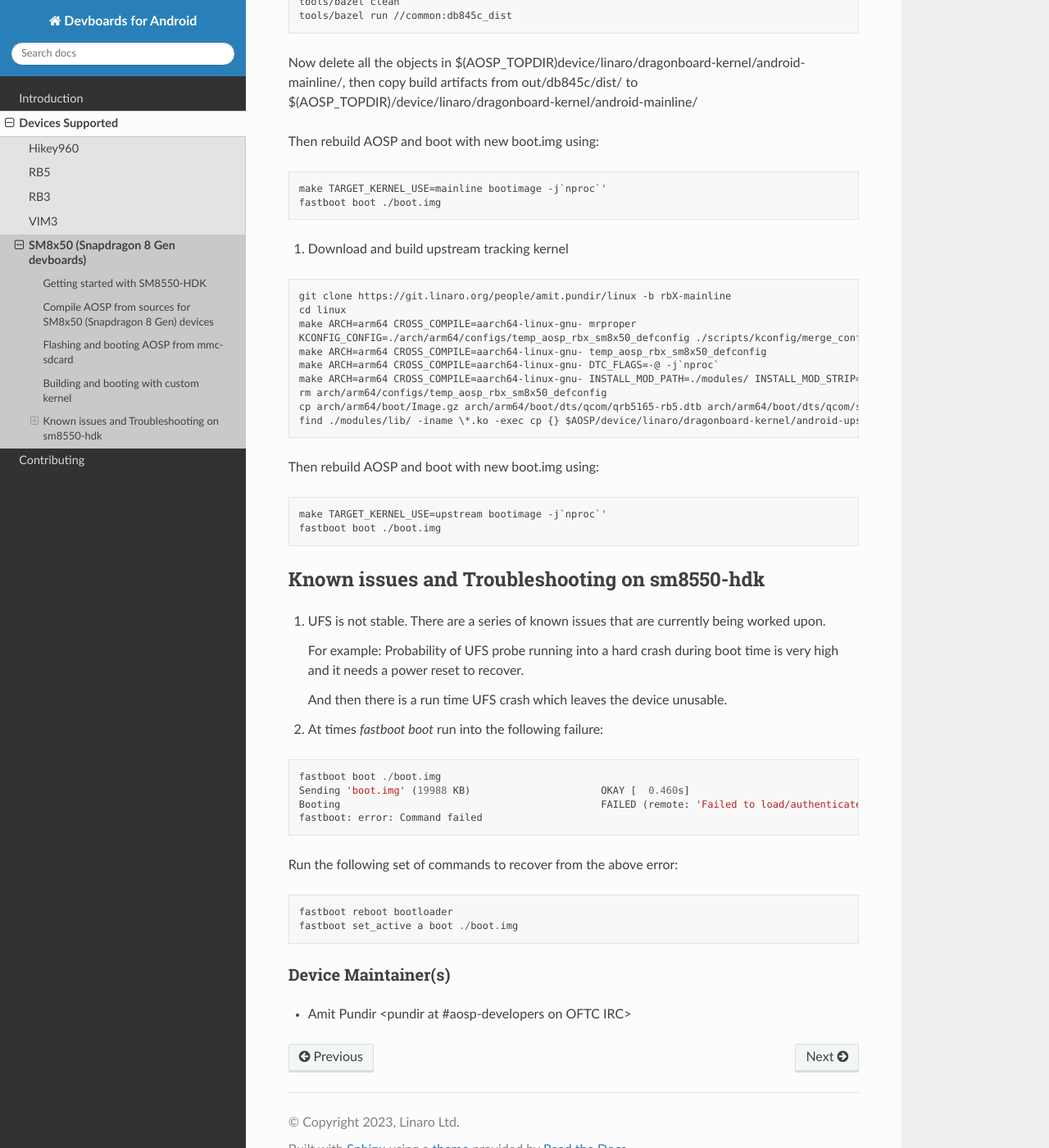
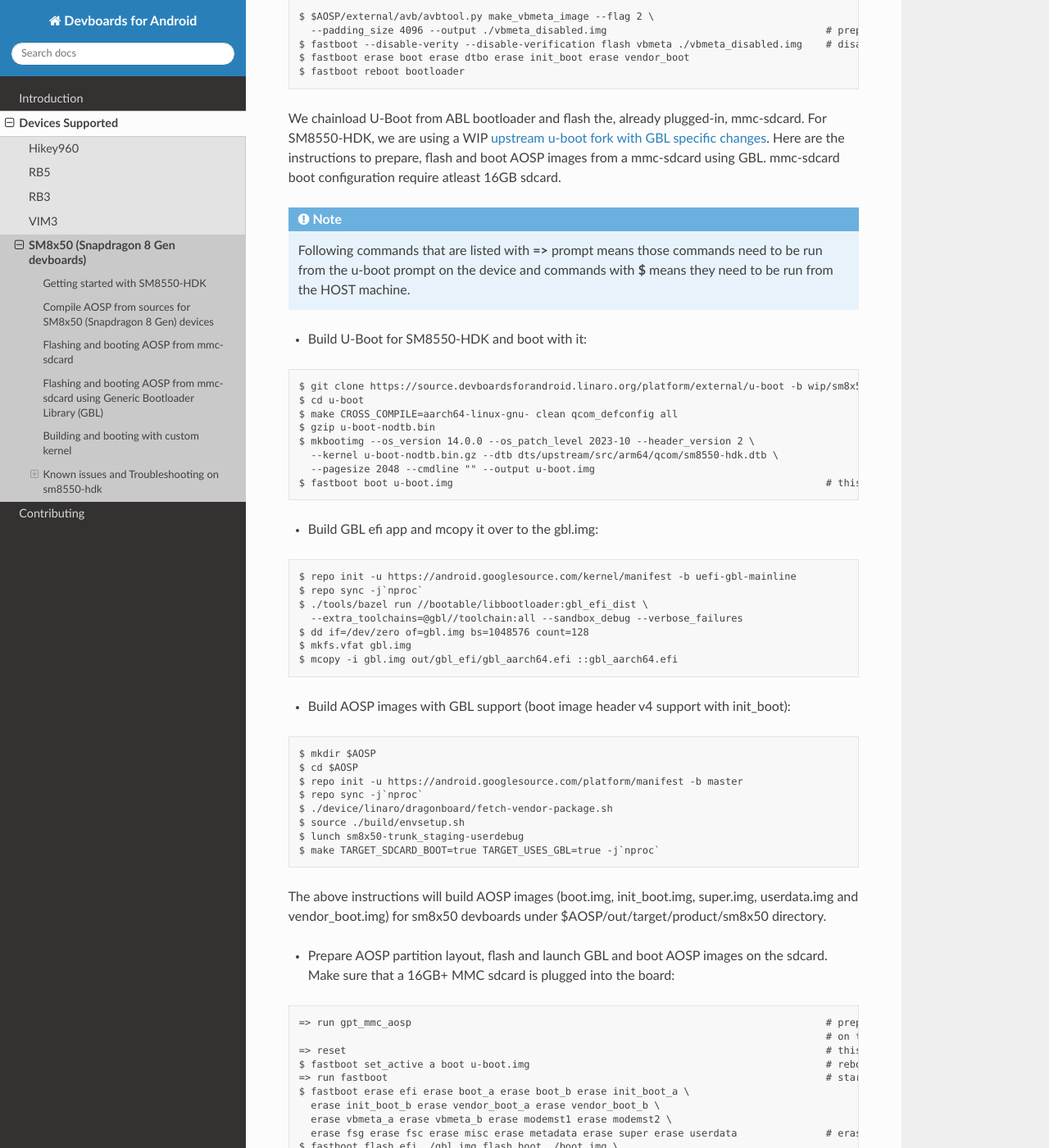
Before and after one commit to sumitsemwal/devboardsforandroid, a Sphinx documentation site: the page built from docs/devices/sm8x50.rst, in a window 1280 px wide and 1400 px high, scrolled down 2965 px. Shown: the whole window at 82% size. Built offline with Sphinx 7.4.7 and the Read the Docs theme 3.1.0, drawn with Linux system fonts in a browser that asks for light colours; some of the changed text lies outside the part shown.

Commit message:
sm8x50-hdk: Add instructions to boot AOSP on SM8550-HDK with GBL
Add instructions to boot AOSP with Generic Bootloader Library (GBL)
on SM8550-HDK.

Change-Id: I0924c595493552a7754a85d34e88cf10815b6fee
Signed-off-by: Amit Pundir <amit.pundir@linaro.org>

```diff
--- a/docs/devices/sm8x50.rst
+++ b/docs/devices/sm8x50.rst
@@ -127,6 +127,108 @@ It should boot sm8x50 devices to UI with software rendering support.
    build flag and follow the same flashing and booting instructions as above.
 
 
+Flashing and booting AOSP from mmc-sdcard using Generic Bootloader Library (GBL)
+--------------------------------------------------------------------------------
+
+.. note::
+   This configuration is tested only on SM8550-HDK. Booting AOSP from a mmc
+   sdcard using GBL is an experimental build configuration and is only
+   intended to be used in the LKFT lab.
+
+Reboot sm8x50 in fastboot mode and run following commands to disable verity
+and erase AOSP partitions for any stale images to make sure that every
+reboot/reset lands at the ABL fastboot mode prompt.
+
+.. code::
+
+   $ $AOSP/external/avb/avbtool.py make_vbmeta_image --flag 2 \
+     --padding_size 4096 --output ./vbmeta_disabled.img                                     # prepare vbmeta_disabled.img
+   $ fastboot --disable-verity --disable-verification flash vbmeta ./vbmeta_disabled.img    # disable verity
+   $ fastboot erase boot erase dtbo erase init_boot erase vendor_boot
+   $ fastboot reboot bootloader
+
+We chainload U-Boot from ABL bootloader and flash the, already plugged-in,
+mmc-sdcard. For SM8550-HDK, we are using a WIP `upstream u-boot fork with GBL specific changes
+<https://source.devboardsforandroid.linaro.org/platform/external/u-boot/+/refs/heads/wip/sm8x50-gbl-fastboot/>`_.
+Here are the instructions to prepare, flash and boot AOSP images from a mmc-sdcard
+using GBL. mmc-sdcard boot configuration require atleast 16GB sdcard.
+
+.. note::
+   Following commands that are listed with **=>** prompt means those commands need
+   to be run from the u-boot prompt on the device and commands with **$** means
+   they need to be run from the HOST machine.
+
+* Build U-Boot for SM8550-HDK and boot with it:
+
+.. code::
+
+   $ git clone https://source.devboardsforandroid.linaro.org/platform/external/u-boot -b wip/sm8x50-gbl-fastboot
+   $ cd u-boot
+   $ make CROSS_COMPILE=aarch64-linux-gnu- clean qcom_defconfig all
+   $ gzip u-boot-nodtb.bin
+   $ mkbootimg --os_version 14.0.0 --os_patch_level 2023-10 --header_version 2 \
+     --kernel u-boot-nodtb.bin.gz --dtb dts/upstream/src/arm64/qcom/sm8550-hdk.dtb \
+     --pagesize 2048 --cmdline "" --output u-boot.img
+   $ fastboot boot u-boot.img                                                               # this will boot U-Boot on sm8550-hdk
+
+* Build GBL efi app and mcopy it over to the gbl.img:
+
+.. code::
+
+   $ repo init -u https://android.googlesource.com/kernel/manifest -b uefi-gbl-mainline
+   $ repo sync -j`nproc`
+   $ ./tools/bazel run //bootable/libbootloader:gbl_efi_dist \
+     --extra_toolchains=@gbl//toolchain:all --sandbox_debug --verbose_failures
+   $ dd if=/dev/zero of=gbl.img bs=1048576 count=128
+   $ mkfs.vfat gbl.img
+   $ mcopy -i gbl.img out/gbl_efi/gbl_aarch64.efi ::gbl_aarch64.efi
+
+* Build AOSP images with GBL support (boot image header v4 support with init_boot):
+
+.. code::
+
+   $ mkdir $AOSP
+   $ cd $AOSP
+   $ repo init -u https://android.googlesource.com/platform/manifest -b master
+   $ repo sync -j`nproc`
+   $ ./device/linaro/dragonboard/fetch-vendor-package.sh
+   $ source ./build/envsetup.sh
+   $ lunch sm8x50-trunk_staging-userdebug
+   $ make TARGET_SDCARD_BOOT=true TARGET_USES_GBL=true -j`nproc`
+
+The above instructions will build AOSP images (boot.img, init_boot.img, super.img, userdata.img
+and vendor_boot.img) for sm8x50 devboards under $AOSP/out/target/product/sm8x50 directory.
+
+* Prepare AOSP partition layout, flash and launch GBL and boot AOSP images on the sdcard.
+  Make sure that a 16GB+ MMC sdcard is plugged into the board:
+
+.. code::
+
+   => run gpt_mmc_aosp                                                                      # prepare AOSP style GPT partition layout
+                                                                                            # on the mmc-sdcard
+   => reset                                                                                 # this will reboot in ABL fastboot mode
+   $ fastboot set_active a boot u-boot.img                                                  # reboot U-Boot on sm8550
+   => run fastboot                                                                          # starting U-Boot's fastboot command
+   $ fastboot erase efi erase boot_a erase boot_b erase init_boot_a \
+     erase init_boot_b erase vendor_boot_a erase vendor_boot_b \
+     erase vbmeta_a erase vbmeta_b erase modemst1 erase modemst2 \
+     erase fsg erase fsc erase misc erase metadata erase super erase userdata               # erase mmc-sdcard partitions
+   $ fastboot flash efi ./gbl.img flash boot ./boot.img \
+     flash init_boot ./init_boot.img flash vendor_boot ./vendor_boot.img \
+     flash super ./super.img flash userdata ./userdata.img format:ext4 metadata             # flash GBL and AOSP images
+   $ fastboot --disable-verity --disable-verification flash vbmeta_a ./vbmeta_disabled.img  # disable verity
+   $ fastboot --disable-verity --disable-verification flash vbmeta_b ./vbmeta_disabled.img  # disable verity on _b slot as well just in case
+   $ fastboot reboot
+   $ fastboot set_active a boot u-boot.img                                                  # reboot U-Boot on sm8550
+   => run gbl                                                                               # launch GBL
+
+.. note::
+   The above "run gbl" command from U-Boot prompt will launch GBL and it will start
+   booting the newly flashed AOSP images to UI with software rendering support,
+   unless you press Backspace to interrupt the GBL launch and force it into the
+   fastboot mode over USB.
+
+
 Building and booting with custom kernel
 ---------------------------------------
 
```
